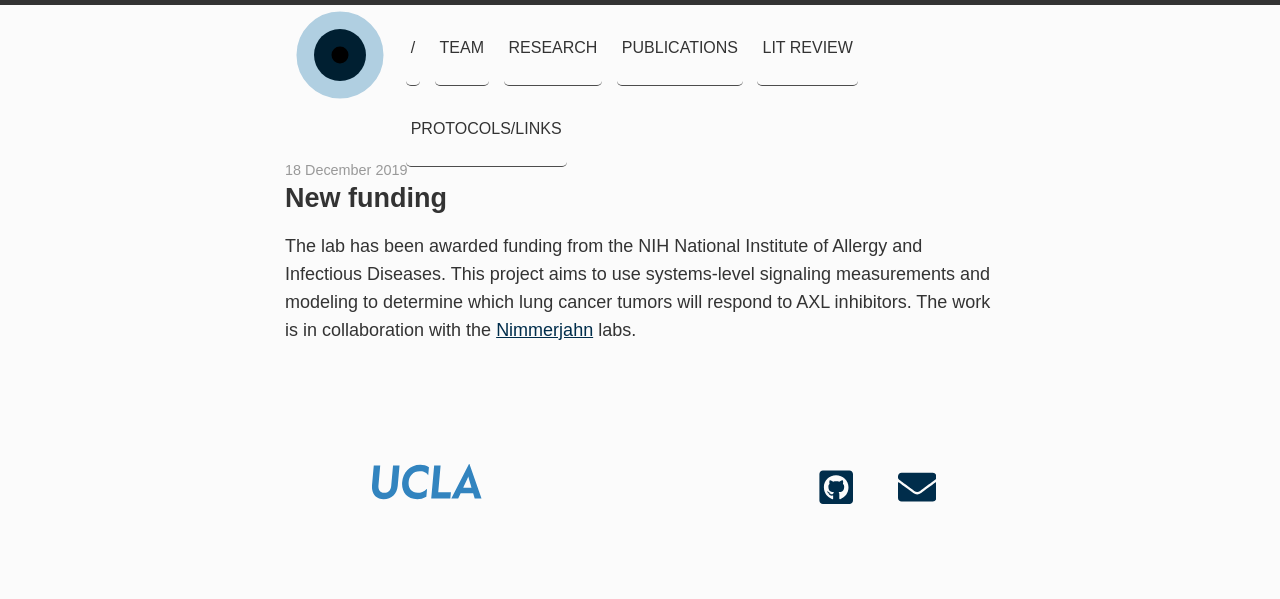
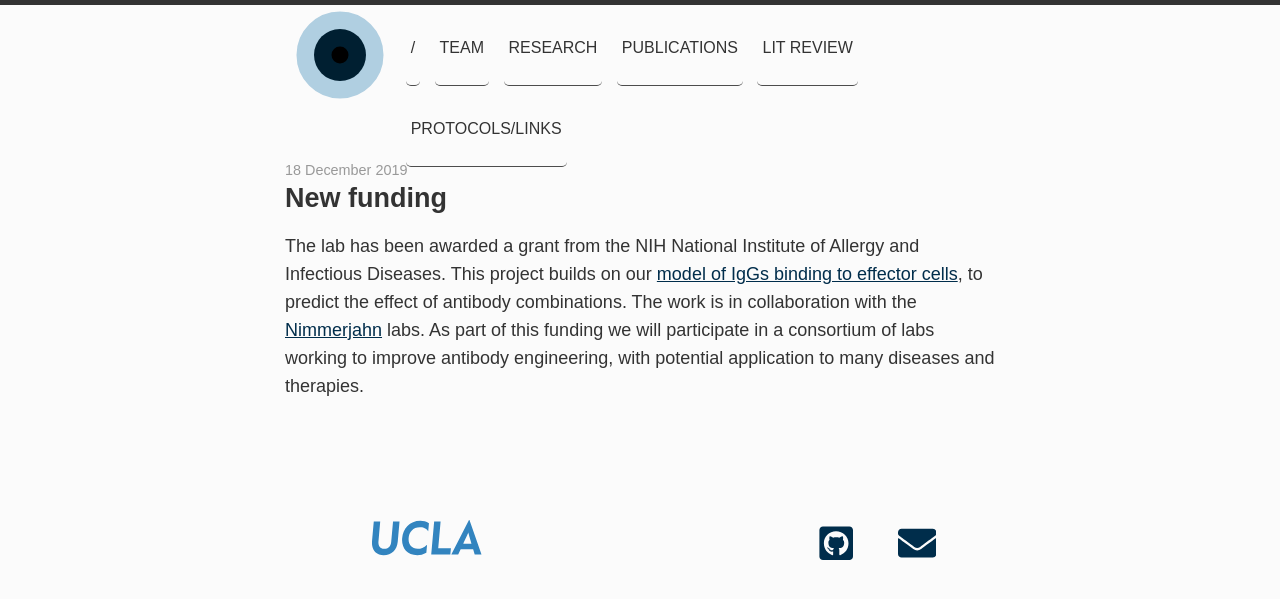
Before and after one commit to meyer-lab/asmlab.org, a Jekyll site: the page built from _posts/news/2019-12-18-NIAID-U01-funding.md, in a window 1280 px wide. Shown: the top 599 px of the page. Built offline with Jekyll 4.4.1, drawn with Linux system fonts in a browser that asks for light colours; some web fonts are replaced.

Commit message:
Update 2019-12-18-NIAID-U01-funding.md

```diff
--- a/_posts/news/2019-12-18-NIAID-U01-funding.md
+++ b/_posts/news/2019-12-18-NIAID-U01-funding.md
@@ -4,4 +4,4 @@
 date:   2019-12-18 12:00:00
 categories: news
 ---
-The lab has been awarded funding from the NIH National Institute of Allergy and Infectious Diseases. This project aims to use systems-level signaling measurements and modeling to determine which lung cancer tumors will respond to AXL inhibitors. The work is in collaboration with the [Nimmerjahn](https://www.genetik.nat.uni-erlangen.de/English/research/nimmerjahn.shtml) labs.
+The lab has been awarded a grant from the NIH National Institute of Allergy and Infectious Diseases. This project builds on our [model of IgGs binding to effector cells](https://doi.org/10.1016/j.cels.2018.05.018), to predict the effect of antibody combinations. The work is in collaboration with the [Nimmerjahn](https://www.genetik.nat.uni-erlangen.de/English/research/nimmerjahn.shtml) labs. As part of this funding we will participate in a consortium of labs working to improve antibody engineering, with potential application to many diseases and therapies.
```
